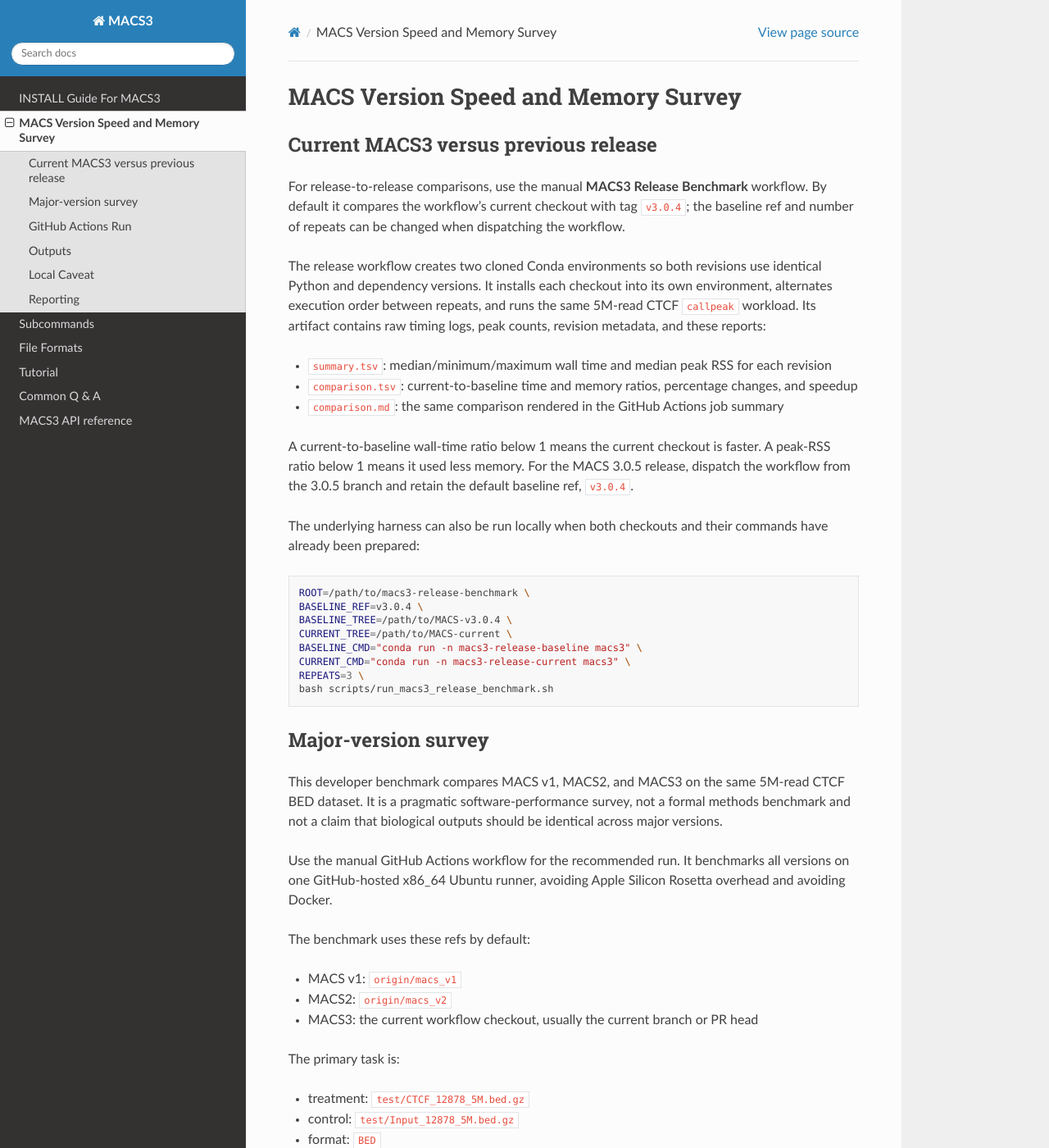
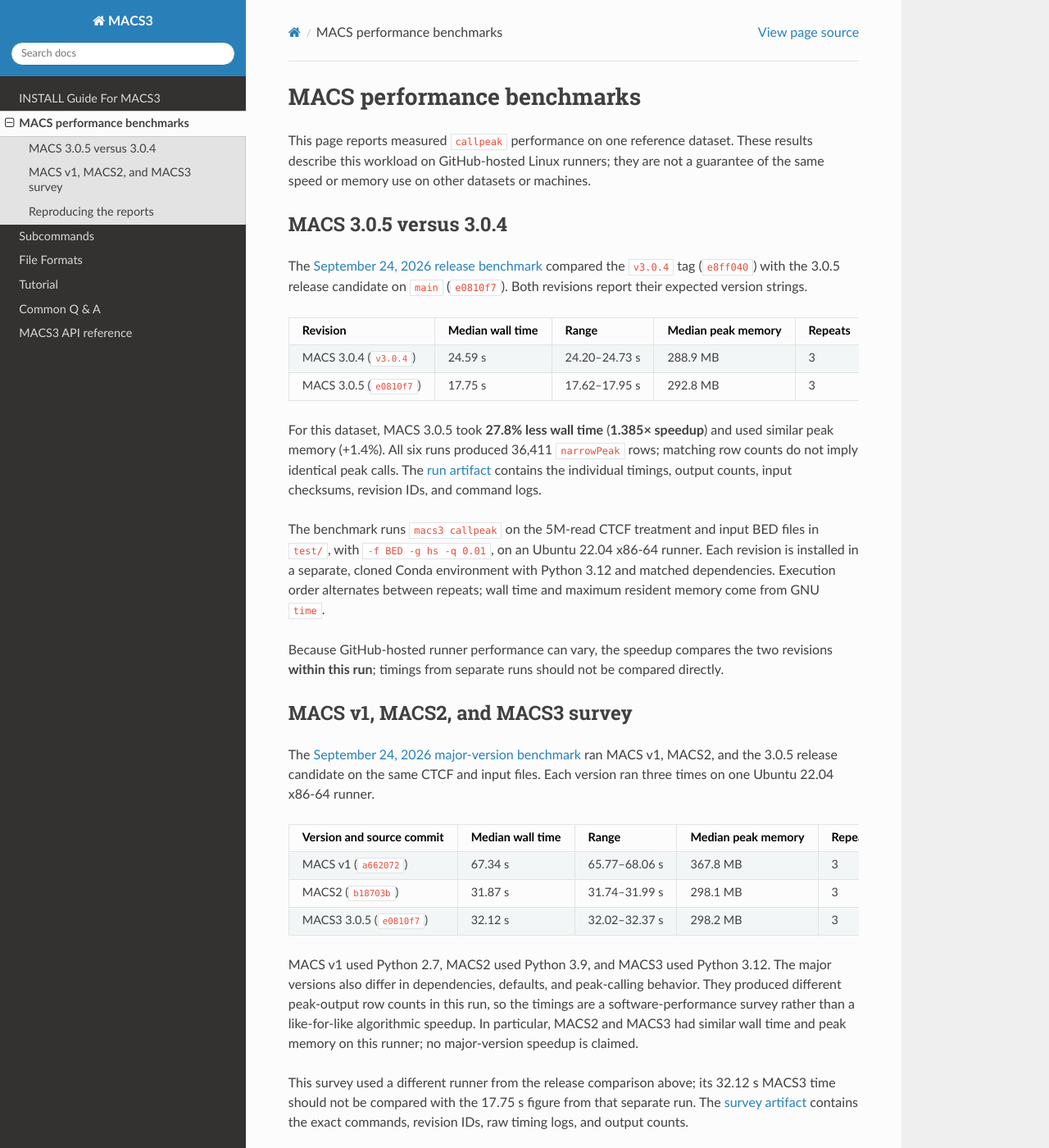
Before and after one commit to macs3-project/MACS, a Sphinx documentation site: the page built from docs/source/docs/version_benchmark.md, in a window 1280 px wide and 1400 px high. Shown: the whole window at 82% size. Built offline with Sphinx 7.4.7 and the Read the Docs theme 3.1.0, drawn with Linux system fonts in a browser that asks for light colours; some of the changed text lies outside the part shown.

Commit message:
report 3.0.5 benchmark results

````diff
--- a/docs/source/docs/version_benchmark.md
+++ b/docs/source/docs/version_benchmark.md
@@ -1,147 +1,66 @@
-# MACS Version Speed and Memory Survey
+# MACS performance benchmarks
 
-## Current MACS3 versus previous release
+This page reports measured `callpeak` performance on one reference dataset.
+These results describe this workload on GitHub-hosted Linux runners; they are
+not a guarantee of the same speed or memory use on other datasets or machines.
 
-For release-to-release comparisons, use the manual **MACS3 Release
-Benchmark** workflow. By default it compares the workflow's current checkout
-with tag `v3.0.4`; the baseline ref and number of repeats can be changed when
-dispatching the workflow.
+## MACS 3.0.5 versus 3.0.4
 
-The release workflow creates two cloned Conda environments so both revisions
-use identical Python and dependency versions. It installs each checkout into
-its own environment, alternates execution order between repeats, and runs the
-same 5M-read CTCF `callpeak` workload. Its artifact contains raw timing logs,
-peak counts, revision metadata, and these reports:
+The [September 24, 2026 release benchmark](https://github.com/macs3-project/MACS/actions/runs/35957533788)
+compared the `v3.0.4` tag (`e8ff040`) with the 3.0.5 release candidate on
+`main` (`e0810f7`). Both revisions report their expected version strings.
 
-- `summary.tsv`: median/minimum/maximum wall time and median peak RSS for each
-  revision
-- `comparison.tsv`: current-to-baseline time and memory ratios, percentage
-  changes, and speedup
-- `comparison.md`: the same comparison rendered in the GitHub Actions job
-  summary
+| Revision | Median wall time | Range | Median peak memory | Repeats |
+| --- | ---: | ---: | ---: | ---: |
+| MACS 3.0.4 (`v3.0.4`) | 24.59 s | 24.20–24.73 s | 288.9 MB | 3 |
+| MACS 3.0.5 (`e0810f7`) | 17.75 s | 17.62–17.95 s | 292.8 MB | 3 |
 
-A current-to-baseline wall-time ratio below 1 means the current checkout is
-faster. A peak-RSS ratio below 1 means it used less memory. For the MACS 3.0.5
-release, dispatch the workflow from the 3.0.5 branch and retain the default
-baseline ref, `v3.0.4`.
+For this dataset, MACS 3.0.5 took **27.8% less wall time**
+(**1.385× speedup**) and used similar peak memory (+1.4%). All
+six runs produced 36,411 `narrowPeak` rows; matching row counts do not imply
+identical peak calls. The [run artifact](https://github.com/macs3-project/MACS/actions/runs/35957533788)
+contains the individual timings, output counts, input checksums, revision IDs,
+and command logs.
 
-The underlying harness can also be run locally when both checkouts and their
-commands have already been prepared:
+The benchmark runs `macs3 callpeak` on the 5M-read CTCF treatment and input
+BED files in `test/`, with `-f BED -g hs -q 0.01`, on an Ubuntu 22.04 x86-64
+runner. Each revision is installed in a separate, cloned Conda environment
+with Python 3.12 and matched dependencies. Execution order alternates between
+repeats; wall time and maximum resident memory come from GNU `time`.
 
-```bash
-ROOT=/path/to/macs3-release-benchmark \
-BASELINE_REF=v3.0.4 \
-BASELINE_TREE=/path/to/MACS-v3.0.4 \
-CURRENT_TREE=/path/to/MACS-current \
-BASELINE_CMD="conda run -n macs3-release-baseline macs3" \
-CURRENT_CMD="conda run -n macs3-release-current macs3" \
-REPEATS=3 \
-bash scripts/run_macs3_release_benchmark.sh
-```
+Because GitHub-hosted runner performance can vary, the speedup compares the
+two revisions **within this run**; timings from separate runs should not be
+compared directly.
 
-## Major-version survey
+## MACS v1, MACS2, and MACS3 survey
 
-This developer benchmark compares MACS v1, MACS2, and MACS3 on the same
-5M-read CTCF BED dataset. It is a pragmatic software-performance survey, not a
-formal methods benchmark and not a claim that biological outputs should be
-identical across major versions.
+The [September 24, 2026 major-version benchmark](https://github.com/macs3-project/MACS/actions/runs/35957562638)
+ran MACS v1, MACS2, and the 3.0.5 release candidate on the same CTCF and
+input files. Each version ran three times on one Ubuntu 22.04 x86-64 runner.
 
-Use the manual GitHub Actions workflow for the recommended run. It benchmarks
-all versions on one GitHub-hosted x86_64 Ubuntu runner, avoiding Apple Silicon
-Rosetta overhead and avoiding Docker.
+| Version and source commit | Median wall time | Range | Median peak memory | Repeats |
+| --- | ---: | ---: | ---: | ---: |
+| MACS v1 (`a662072`) | 67.34 s | 65.77–68.06 s | 367.8 MB | 3 |
+| MACS2 (`b18703b`) | 31.87 s | 31.74–31.99 s | 298.1 MB | 3 |
+| MACS3 3.0.5 (`e0810f7`) | 32.12 s | 32.02–32.37 s | 298.2 MB | 3 |
 
-The benchmark uses these refs by default:
+MACS v1 used Python 2.7, MACS2 used Python 3.9, and MACS3 used Python 3.12.
+The major versions also differ in dependencies, defaults, and peak-calling
+behavior. They produced different peak-output row counts in this run, so the
+timings are a software-performance survey rather than a
+like-for-like algorithmic speedup. In particular, MACS2 and MACS3 had similar
+wall time and peak memory on this runner; no major-version speedup is claimed.
 
-- MACS v1: `origin/macs_v1`
-- MACS2: `origin/macs_v2`
-- MACS3: the current workflow checkout, usually the current branch or PR head
+This survey used a different runner from the release comparison above; its
+32.12 s MACS3 time should not be compared with the 17.75 s figure from that
+separate run. The [survey artifact](https://github.com/macs3-project/MACS/actions/runs/35957562638)
+contains the exact commands, revision IDs, raw timing logs, and output counts.
 
-The primary task is:
+## Reproducing the reports
 
-- treatment: `test/CTCF_12878_5M.bed.gz`
-- control: `test/Input_12878_5M.bed.gz`
-- format: `BED`
-- genome: `hs`
-- repeats: `3` by default
-
-## GitHub Actions Run
-
-Open the repository's **Actions** tab, choose **MACS Version Benchmark**, and
-run the workflow manually. For a first smoke test, use `repeats=1`. For the
-reported survey, use `repeats=3` or higher.
-
-The workflow:
-
-- runs on `ubuntu-22.04` x86_64
-- installs GNU `time`
-- creates isolated conda environments for MACS v1, MACS2, and MACS3
-- installs each version from its matching worktree, including required
-  submodules for MACS3's bundled fermi-lite/SIMDe code
-- runs `scripts/run_macs_version_survey.sh` with `TIME_MODE=linux`
-- uploads a `macs-version-benchmark-results` artifact
-
-The workflow uses:
-
-```bash
-MACS1_CMD="conda run -n macs-v1-py2 macs"
-MACS2_CMD="conda run -n macs-v2-survey macs2"
-MACS3_CMD="conda run -n macs-v3-survey macs3"
-```
-
-MACS v1 installs the historical command as `macs`, not `macs14`, on the
-`origin/macs_v1` branch.
-
-## Outputs
-
-The uploaded artifact contains:
-
-- `results/benchmark_runs.tsv`: one row per version and repeat
-- `results/summary.tsv`: median/min/max wall time and median peak RSS
-- `results/output_peak_counts.tsv`: row counts for generated peak files
-- `logs/git_revisions.txt`: exact commit and describe output for each ref
-- `logs/input_sha256.txt`: input checksums
-- `logs/version_checks.txt`: command/version checks
-- `logs/*.stdout.txt` and `logs/*.time_stderr.txt`: per-run command logs
-
-On Linux, peak resident memory is parsed from `/usr/bin/time -v` as `Maximum
-resident set size (kbytes)` and converted to bytes. On macOS, the same harness
-can parse `/usr/bin/time -l` as `maximum resident set size`, already in bytes.
-
-To regenerate summaries from an artifact or local result directory:
-
-```bash
-python scripts/summarize_macs_version_survey.py /path/to/macs-version-survey
-```
-
-## Local Caveat
-
-Do not use an Apple Silicon local run for the main comparison if MACS v1 must
-run under Rosetta. Native `osx-arm64` conda does not provide Python 2.7 from the
-usual channels, while Rosetta x86_64 would add translation overhead and make the
-comparison less fair. The GitHub Actions x86_64 workflow avoids that problem.
-
-Local macOS runs remain possible for harness debugging:
-
-```bash
-ROOT=/path/to/benchmark/root \
-REPEATS=1 \
-TIME_MODE=macos \
-MACS1_CMD="macs" \
-MACS2_CMD="macs2" \
-MACS3_CMD="macs3" \
-bash scripts/run_macs_version_survey.sh
-```
-
-## Reporting
-
-Use a table like this when reporting results:
-
-| Version | Source ref | Python | Command | Repeats | Median wall time (s) | Median peak RSS (MB) | Notes |
-| --- | --- | --- | --- | ---: | ---: | ---: | --- |
-| MACS v1 | `origin/macs_v1` commit | Python 2.7 | `macs ...` | 3 | TBD | TBD | GitHub Actions x86_64 |
-| MACS2 | `origin/macs_v2` commit | Python 3.9 | `macs2 callpeak ...` | 3 | TBD | TBD | GitHub Actions x86_64 |
-| MACS3 | current branch/PR head | Python 3.12 | `macs3 callpeak ...` | 3 | TBD | TBD | GitHub Actions x86_64 |
-
-Do not require identical peak counts across MACS v1, MACS2, and MACS3. Defaults
-and algorithms differ across major versions; this survey targets computational
-behavior on the same input files.
+The two manual GitHub Actions workflows are [MACS3 Release Benchmark](https://github.com/macs3-project/MACS/actions/workflows/macs3-release-benchmark.yml)
+and [MACS Version Benchmark](https://github.com/macs3-project/MACS/actions/workflows/macs-version-benchmark.yml).
+Run them from the revision of interest with three measured repeats. The release
+comparison defaults to `v3.0.4` as its baseline. Both workflows publish their
+raw results as downloadable artifacts; the release workflow also displays its
+comparison in the run summary.
````
Also changed, not shown: README.md (+1 -1 lines), docs/source/index.md (+1 -1 lines), 1 other file.
